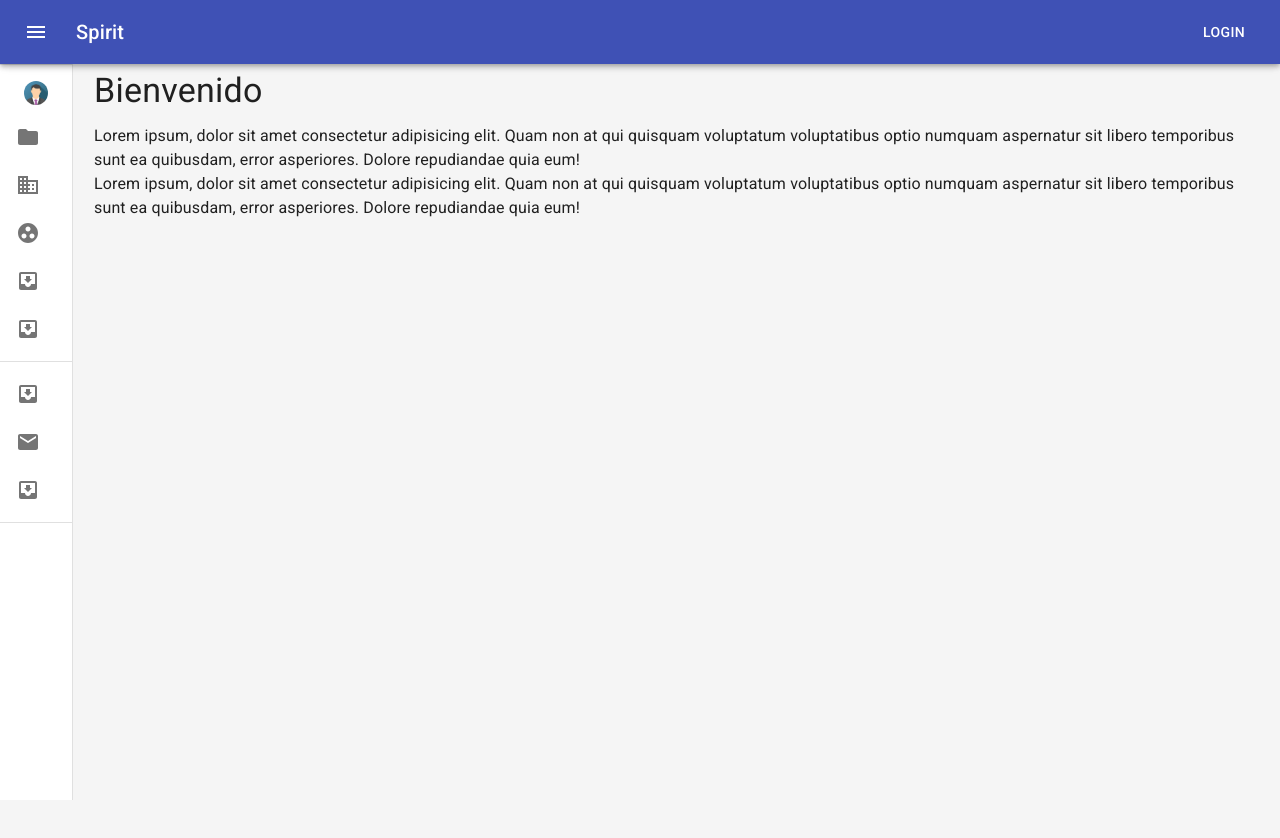
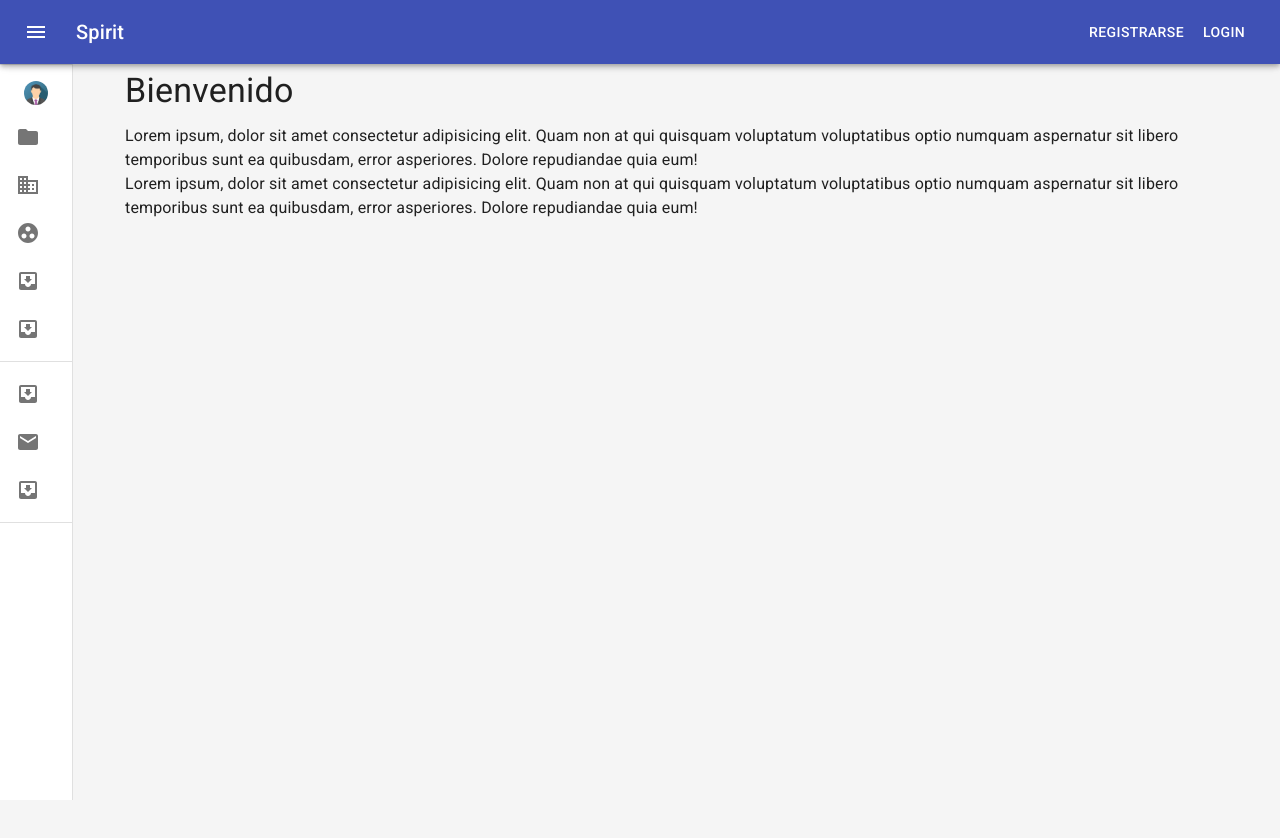
Before and after one commit to cristianeto/react-cas, a React (Create React App) app: page / in a window 1280 px wide. Shown: the top 838 px of the page. Built offline with nearby package versions, Linux system fonts and the light colour scheme.

Commit message:
Se mejoró el estilo del NavBar para que se adapte al abrir el menú

```diff
--- a/src/App.js
+++ b/src/App.js
@@ -107,6 +107,8 @@ class App extends Component {
     return (
       <div
         style={{
+          display: "flex",
+          padding: "5em 2em",
           backgroundColor: "#f5f5f5",
           minHeight: "100vh",
         }}
@@ -119,15 +121,7 @@ class App extends Component {
           onLogout={this.handleLogout}
           selectedRole={this.state.selectedRole}
         />
-        <main style={{ flexGrow: "1", padding: "3em 0" }}>
-          <div
-            style={{
-              display: "flex",
-              justifyContent: "center",
-              alignItems: "center",
-              padding: "2em 0 2em 5em",
-            }}
-          >
+
         <Switch>
           {/* <Route path="/login" component={LoginForm} />
                 <Route path="/customers" component={Customers} />
@@ -138,6 +132,7 @@ class App extends Component {
             <Route path="/mi/perfil" component={meProfile} />
           )}
           <Route path="/usuario/:id" component={UserForm} />
+          <Route path="/registrar/:id" component={UserForm} />
           {this.state.selectedRole.id_role === 1 && (
             <Route path="/usuarios" component={Users} />
           )}
@@ -152,8 +147,6 @@ class App extends Component {
           <Redirect to="/not-found" />
         </Switch>
       </div>
-        </main>
-      </div>
     );
   }
 }
--- a/src/Components/common/form.jsx
+++ b/src/Components/common/form.jsx
@@ -196,15 +196,11 @@ class Form extends Component {
   }
 
   successMessage() {
-    this.props.enqueueSnackbar(`Registro guardado correctamente!`, {
-      variant: "success",
-    });
+    this.props.enqueueSnackbar(`Registro guardado correctamente!`);
   }
 
   errorMessage(ex) {
-    this.props.enqueueSnackbar(`${ex.response.data.message}`, {
-      variant: "error",
-    });
+    this.props.enqueueSnackbar(`${ex.response.data.message}`);
   }
 }
 
--- a/src/Components/group/groups.jsx
+++ b/src/Components/group/groups.jsx
@@ -30,7 +30,7 @@ class Groups extends Component {
     const group = this.getGroup(idGroup);
     const groups = [...this.state.groups];
     const index = groups.indexOf(group);
-    groups[index] = { ...groups[index] };
+    //groups[index] = { ...groups[index] };
     if (groups[index].active_group === 1) {
       groups[index].active_group = 0;
     } else if (groups[index].active_group === 0) {
--- a/src/Components/navBar.jsx
+++ b/src/Components/navBar.jsx
@@ -115,7 +115,7 @@ export default function MiniDrawer(props) {
   const { selectedRole, user, onLogin, onLogout, roles, onChangeRole } = props;
 
   return (
-    <div className={classes.root}>
+    <React.Fragment>
       <CssBaseline />
       <AppBar
         position="fixed"
@@ -140,6 +140,13 @@ export default function MiniDrawer(props) {
               Spirit
             </Link>
           </Typography>
+          {!user && (
+            <Button color="inherit">
+              <Link to="/registrar/se" className={classes.navLink}>
+                Registrarse
+              </Link>
+            </Button>
+          )}
           {!user && (
             <Button color="inherit" onClick={onLogin}>
               Login
@@ -262,6 +269,6 @@ export default function MiniDrawer(props) {
           }}
         ></List>
       </Drawer>
-    </div>
+    </React.Fragment>
   );
 }
--- a/src/Components/user/userForm.jsx
+++ b/src/Components/user/userForm.jsx
@@ -50,7 +50,7 @@ class UserForm extends Form {
   async populateUser() {
     try {
       const userId = this.props.match.params.id; //Pasando por URL id movie
-      if (userId === "new") return; //Si si
+      if (userId === "new" || userId === "se") return; //Si si
       const { data: user } = await getUser(userId); //Si no.
       this.setState({ data: this.mapToViewModel(user) });
     } catch (ex) {
```
Lines whose indentation alone changed are shown as unchanged.
